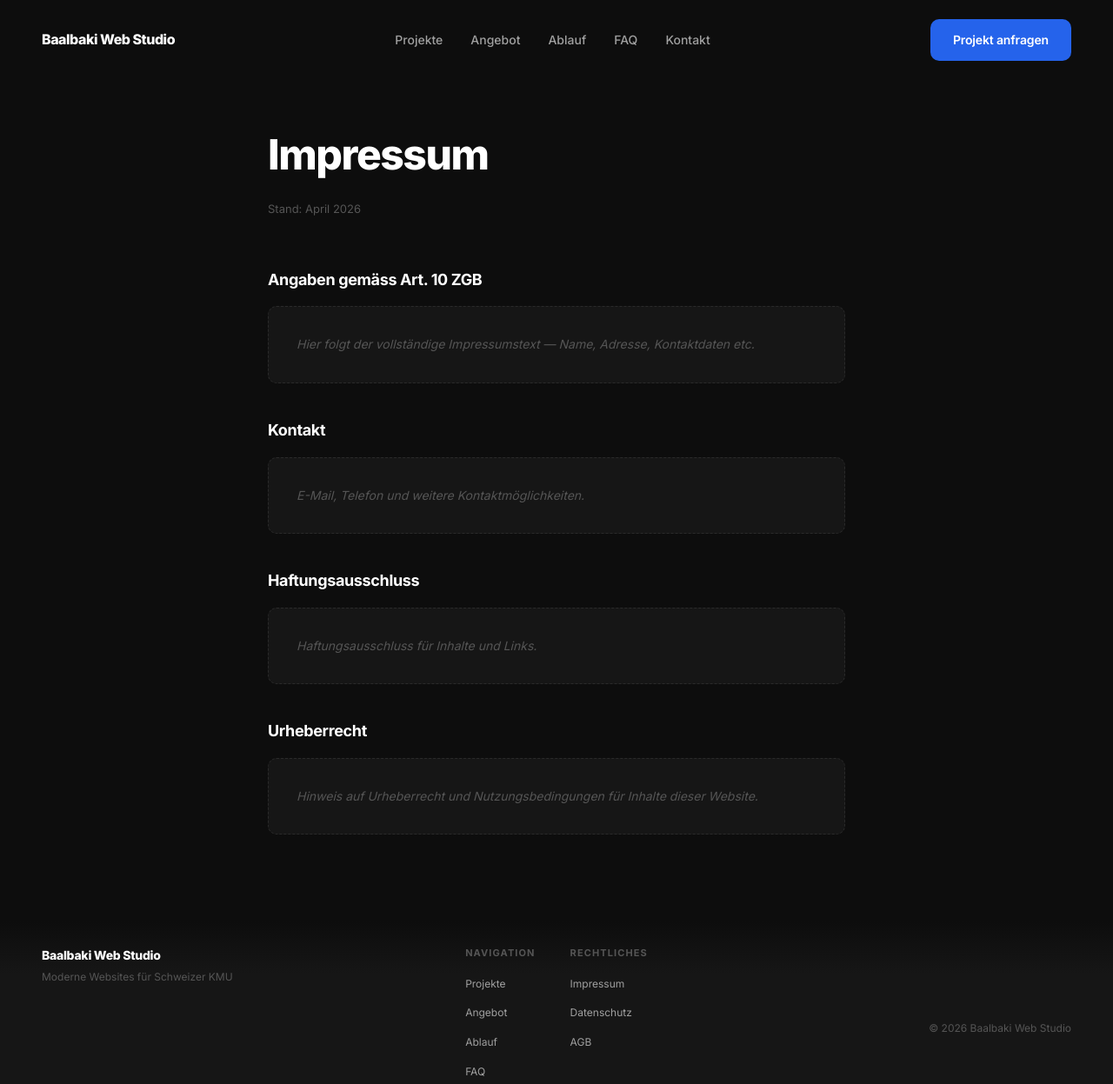
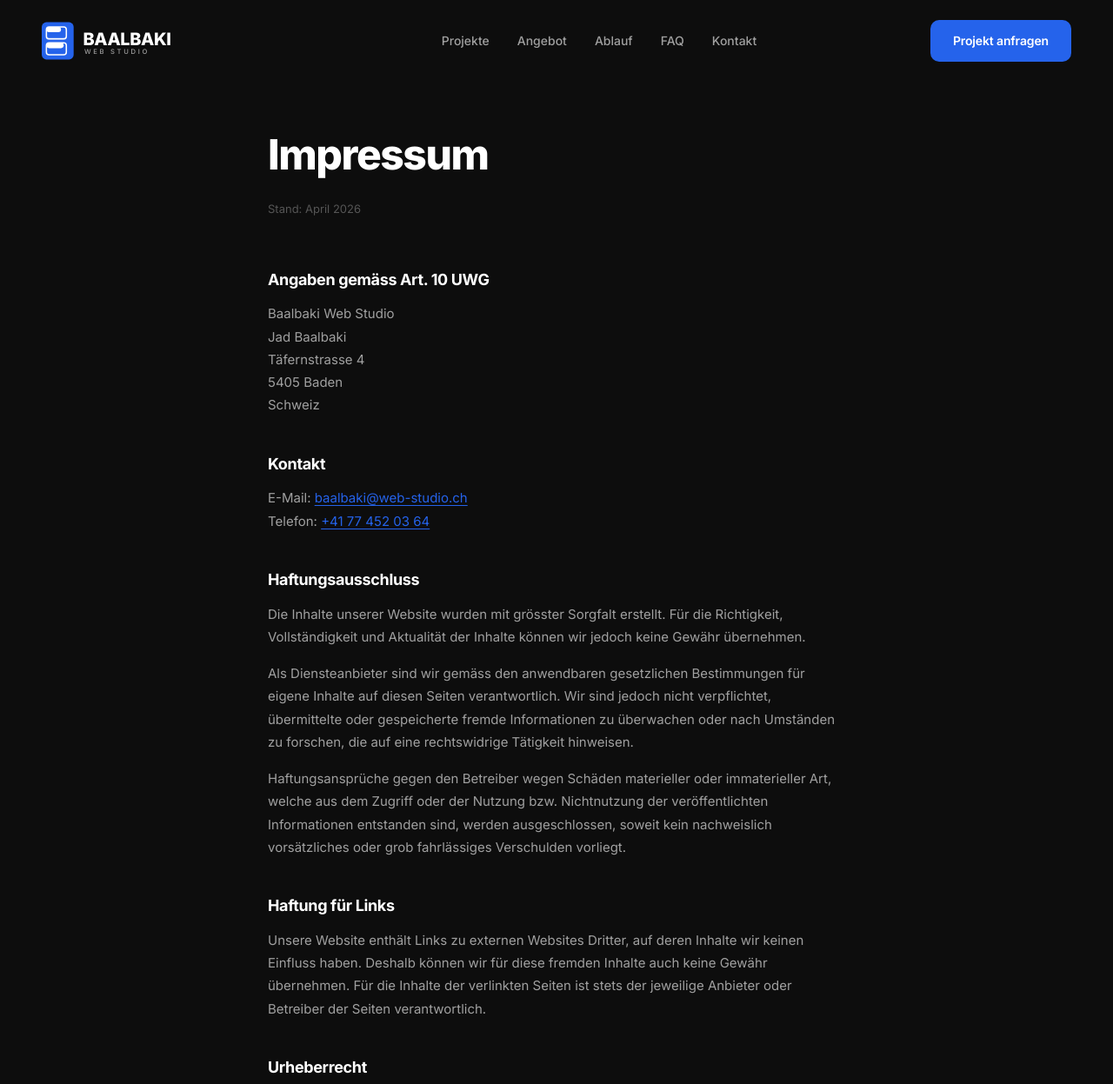
Before and after one commit to jadinho6/Baalbaki-Web-Studio1, a plain HTML site: page impressum.html in a window 1280 px wide. Shown: the top 1247 px of the page at 87% size. Drawn offline with Linux system fonts and the light colour scheme.

Commit message:
Insert Logo in Impressum etc.

```diff
--- a/impressum.html
+++ b/impressum.html
@@ -57,11 +57,20 @@
       border-bottom-color: var(--border);
     }
     .nav-logo {
-      font-size: 16px;
-      font-weight: 800;
-      color: var(--white);
-      letter-spacing: -0.03em;
       flex-shrink: 0;
+      display: flex;
+      align-items: center;
+      text-decoration: none;
+    }
+    .nav-logo svg {
+      width: 260px;
+      height: 50px;
+    }
+    @media (max-width: 640px) {
+      .nav-logo svg {
+        width: 200px;
+        height: 38px;
+      }
     }
     .nav-links {
       display: flex;
@@ -231,7 +240,31 @@
 <body>
 
 <nav class="nav" id="nav" aria-label="Hauptnavigation">
-  <a href="index.html" class="nav-logo">Baalbaki Web Studio</a>
+  <a href="index.html" class="nav-logo">
+    <svg viewBox="0 0 340 60" xmlns="http://www.w3.org/2000/svg">
+      <!-- B mark -->
+      <rect x="0" y="2" width="48" height="56" rx="7" fill="#2563EB"/>
+      <rect x="7" y="9" width="30" height="18" rx="4" fill="none" stroke="white" stroke-width="2"/>
+      <rect x="7" y="9" width="22" height="8" rx="4" fill="white"/>
+      <rect x="7" y="33" width="30" height="18" rx="4" fill="none" stroke="white" stroke-width="2"/>
+      <rect x="7" y="33" width="26" height="8" rx="4" fill="white"/>
+      <rect x="7" y="25" width="30" height="3" rx="1.5" fill="rgba(255,255,255,0.25)"/>
+      <!-- BAALBAKI text -->
+      <text x="62" y="36"
+        font-family="'Inter', 'Helvetica Neue', Arial, sans-serif"
+        font-size="26"
+        font-weight="800"
+        letter-spacing="-0.5"
+        fill="white">BAALBAKI</text>
+      <!-- WEB STUDIO text -->
+      <text x="64" y="50"
+        font-family="'Inter', 'Helvetica Neue', Arial, sans-serif"
+        font-size="10"
+        font-weight="500"
+        letter-spacing="3.5"
+        fill="rgba(255,255,255,0.6)">WEB STUDIO</text>
+    </svg>
+  </a>
   <ul class="nav-links" role="list">
     <li><a href="index.html#projekte">Projekte</a></li>
     <li><a href="index.html#angebot">Angebot</a></li>
@@ -261,25 +294,44 @@
     <h1>Impressum</h1>
     <p class="legal-meta">Stand: April 2026</p>
 
-    <h2>Angaben gemäss Art. 10 ZGB</h2>
-    <div class="legal-placeholder">
-      Hier folgt der vollständige Impressumstext — Name, Adresse, Kontaktdaten etc.
-    </div>
+    <h2>Angaben gemäss Art. 10 UWG</h2>
+    <p>
+      Baalbaki Web Studio<br>
+      Jad Baalbaki<br>
+      Täfernstrasse 4<br>
+      5405 Baden<br>
+      Schweiz
+    </p>
 
     <h2>Kontakt</h2>
-    <div class="legal-placeholder">
-      E-Mail, Telefon und weitere Kontaktmöglichkeiten.
-    </div>
+    <p>
+      E-Mail: <a href="mailto:baalbaki@web-studio.ch">baalbaki@web-studio.ch</a><br>
+      Telefon: <a href="tel:+41774520364">+41 77 452 03 64</a>
+    </p>
 
     <h2>Haftungsausschluss</h2>
-    <div class="legal-placeholder">
-      Haftungsausschluss für Inhalte und Links.
-    </div>
+    <p>
+      Die Inhalte unserer Website wurden mit grösster Sorgfalt erstellt. Für die Richtigkeit, Vollständigkeit und Aktualität der Inhalte können wir jedoch keine Gewähr übernehmen.
+    </p>
+    <p>
+      Als Diensteanbieter sind wir gemäss den anwendbaren gesetzlichen Bestimmungen für eigene Inhalte auf diesen Seiten verantwortlich. Wir sind jedoch nicht verpflichtet, übermittelte oder gespeicherte fremde Informationen zu überwachen oder nach Umständen zu forschen, die auf eine rechtswidrige Tätigkeit hinweisen.
+    </p>
+    <p>
+      Haftungsansprüche gegen den Betreiber wegen Schäden materieller oder immaterieller Art, welche aus dem Zugriff oder der Nutzung bzw. Nichtnutzung der veröffentlichten Informationen entstanden sind, werden ausgeschlossen, soweit kein nachweislich vorsätzliches oder grob fahrlässiges Verschulden vorliegt.
+    </p>
+
+    <h2>Haftung für Links</h2>
+    <p>
+      Unsere Website enthält Links zu externen Websites Dritter, auf deren Inhalte wir keinen Einfluss haben. Deshalb können wir für diese fremden Inhalte auch keine Gewähr übernehmen. Für die Inhalte der verlinkten Seiten ist stets der jeweilige Anbieter oder Betreiber der Seiten verantwortlich.
+    </p>
 
     <h2>Urheberrecht</h2>
-    <div class="legal-placeholder">
-      Hinweis auf Urheberrecht und Nutzungsbedingungen für Inhalte dieser Website.
-    </div>
+    <p>
+      Die auf dieser Website veröffentlichten Inhalte und Werke unterliegen dem schweizerischen Urheberrecht. Beiträge Dritter sind als solche gekennzeichnet.
+    </p>
+    <p>
+      Die Vervielfältigung, Bearbeitung, Verbreitung und jede Art der Verwertung ausserhalb der Grenzen des Urheberrechts bedürfen der schriftlichen Zustimmung des jeweiligen Autors bzw. Erstellers.
+    </p>
   </div>
 </main>
 
```
Also changed, not shown: agb.html (+38 -5 lines), datenschutz.html (+38 -5 lines).
